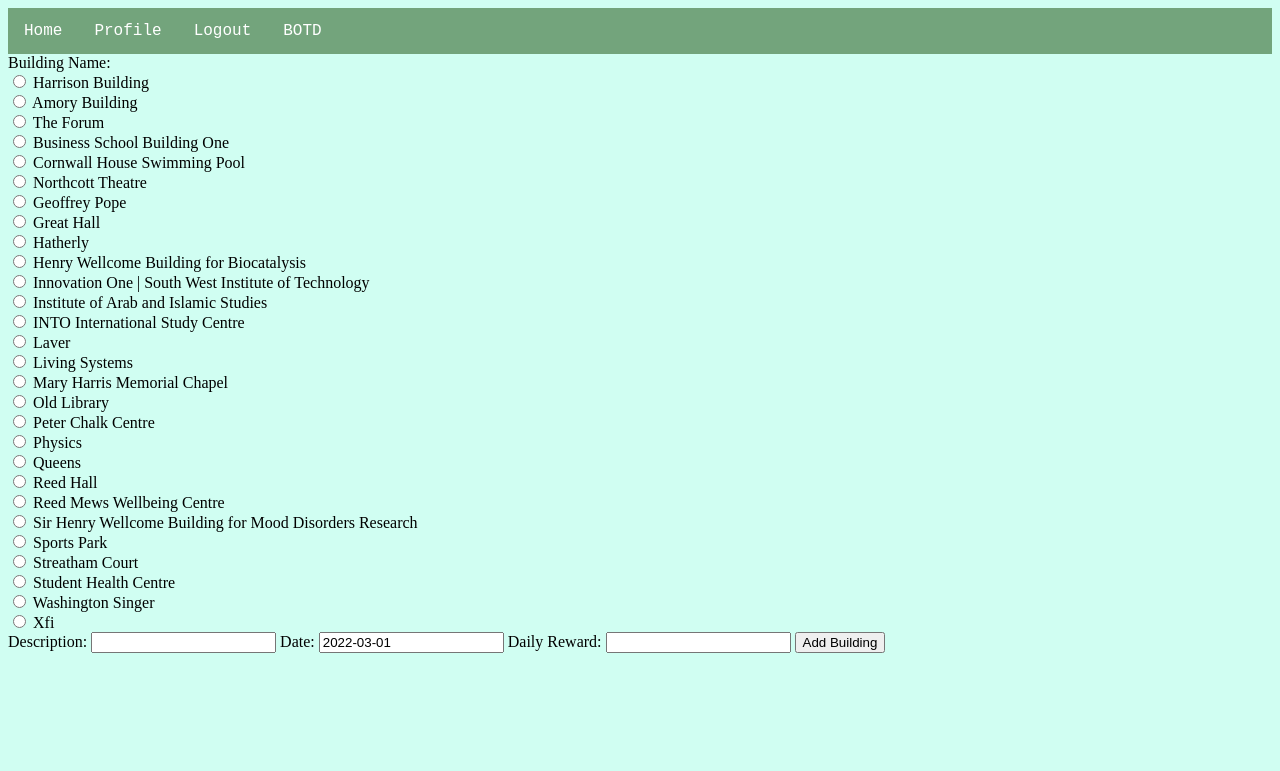
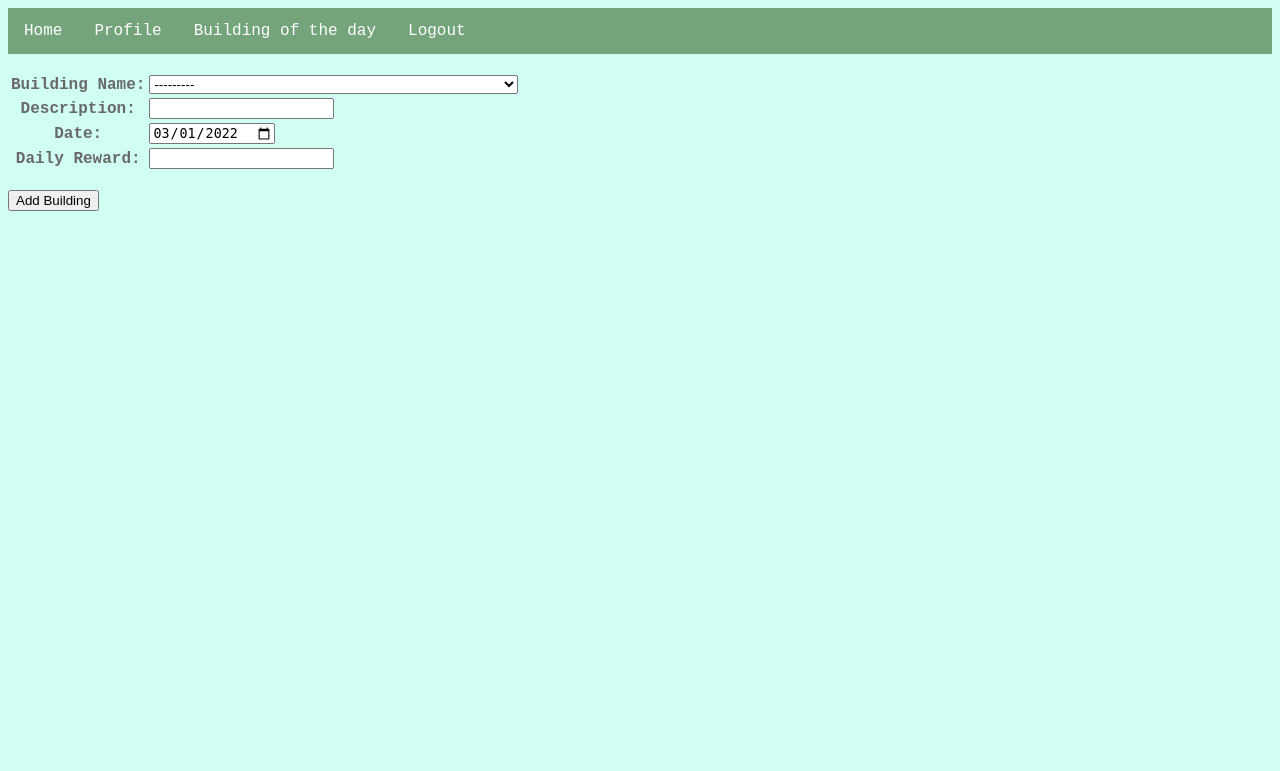
Before and after one commit to KeanDelly/GrowExplore, a Django app: page /main/buildingOfTheDay/ in a window 1280 px wide. Shown: the top 771 px of the page. Run offline with Django 4.2, Linux system fonts and the light colour scheme; a user stored in the database is signed in.

Commit message:
Editing the building of the day form and completing login validation

```diff
--- a/worldBuilder/gardenGame/forms.py
+++ b/worldBuilder/gardenGame/forms.py
@@ -3,6 +3,7 @@ import datetime
 from django import forms
 from django.forms import ModelForm
 from .models import buildingOfTheDay
+from django.db.models.fields import BLANK_CHOICE_DASH
 
 
 # Create your forms here.
@@ -41,7 +42,7 @@ class buildingForm(ModelForm):
                ('Student Health Centre', 'Student Health Centre'),
                ('Washington Singer', 'Washington Singer'),
                ('Xfi', 'Xfi')]
-    building_name = forms.ChoiceField(label="Building Name", choices=CHOICES, widget=forms.RadioSelect)
-    building_desc = forms.CharField(label="Description", max_length=200)
-    date = forms.DateField(initial=datetime.date.today)
+    building_name = forms.CharField(label="Building Name", widget=forms.Select(choices=BLANK_CHOICE_DASH+CHOICES, attrs={'placeholder': 'Select building'}))
+    building_desc = forms.CharField(label="Description", max_length=200, widget=forms.widgets.TextInput())
+    date = forms.DateField(widget=forms.widgets.DateInput(attrs={'type': 'date'}), initial=datetime.date.today)
     reward = forms.CharField(label="Daily Reward", max_length=200)
--- a/worldBuilder/gardenGame/views.py
+++ b/worldBuilder/gardenGame/views.py
@@ -36,6 +36,7 @@ def buildingOfTheDay(request):
             building_dates = BOTDModel.objects.filter(
                 date=form.cleaned_data['date'])
             if len(building_dates) != 0:
+
                 return HttpResponseRedirect('/main/buildingOfTheDay?submitted=False')
             form.save()
         return HttpResponseRedirect('/main/buildingOfTheDay?submitted=True')
--- a/worldBuilder/static/styles.css
+++ b/worldBuilder/static/styles.css
@@ -155,3 +155,8 @@ a:link {
     background-color: transparent;
     text-decoration: none;
 }
+
+table{
+    font-family: 'Courier New';
+    color: dimGrey;
+}
--- a/worldBuilder/templates/buildingOfTheDay.html
+++ b/worldBuilder/templates/buildingOfTheDay.html
@@ -9,21 +9,27 @@
   </head>
   <body>
     <ul>
-      <li><a class="active" href="http://127.0.0.1:8000/main/">Home</a></li>
-      <li><a href="http://127.0.0.1:8000/main/profile">Profile </a></li>
-      <li><a href="http://127.0.0.1:8000/">Logout </a></li>
+      <li><a class="active" href="/main/">Home</a></li>
+      <li><a href="/main/profile">Profile </a></li>
       <comment Is it supposed to be superuser or staff they are different/>
       {% if request.user.is_superuser %}
-      <li><a href="http://127.0.0.1:8000/main/buildingOfTheDay">BOTD </a></li>
+      <li><a href="/main/buildingOfTheDay">Building of the day </a></li>
       {% endif %}
+      <li><a href="/">Logout </a></li>
     </ul>
 
-    {% if submitted == True %} Form was submitted <a style="color:dimgrey;" href="http://127.0.0.1:8000/main/buildingOfTheDay">Submit another one?</a>{% elif submitted == False %}
+    {% if submitted == True %} Form has been submitted <br> <a style="color:dimGrey;" href="/main/buildingOfTheDay">Submit another one?</a> {% elif submitted == False %}
 
+    <br>
     <form method="post">
-      {% csrf_token %} {{form}}
+      {% csrf_token %}
+       <table>
+      {{ form.as_table }}
+      </table>
+      <br>
       <button type="submit" id="save" name="save">Add Building</button>
     </form>
+
 
     {% endif %}
 
--- a/worldBuilder/templates/homepage.html
+++ b/worldBuilder/templates/homepage.html
@@ -13,7 +13,7 @@
 <img src="{% static 'campus_logo_white.png' %}" alt="Logo" class = image3>
 
 
-<img src="{% static 'log.png' %}" onclick="window.location.href='http://127.0.0.1:8000/login/'" alt="Log In" class="login">
+<img src="{% static 'log.png' %}" onclick="window.location.href='/login/'" alt="Log In" class="login">
 
 <div class = "footer">
 <a target="_blank" href="https://icons8.com/icon/19190/potted-plant">Potted Plant</a> icon by <a target="_blank" href="https://icons8.com">Icons8</a>
```
Also changed, not shown: worldBuilder/templates/MainPage.html (+8 -8 lines), worldBuilder/templates/profile.html (+7 -5 lines), worldBuilder/db.sqlite3.
